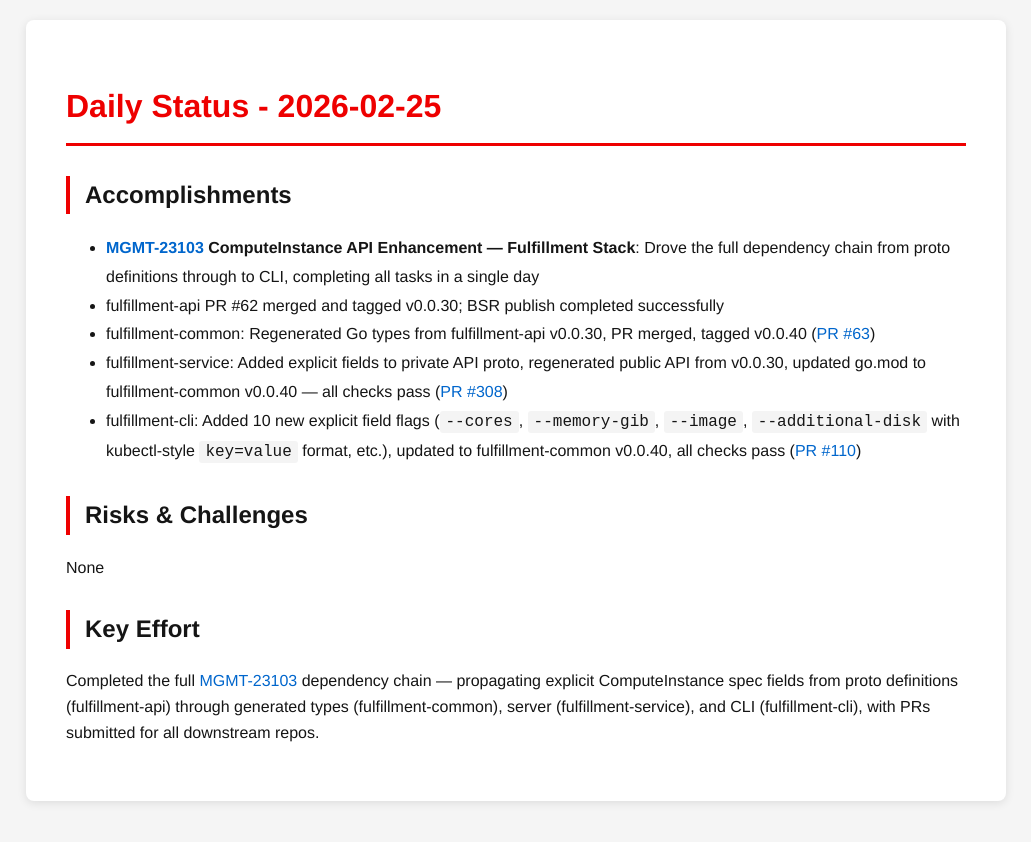
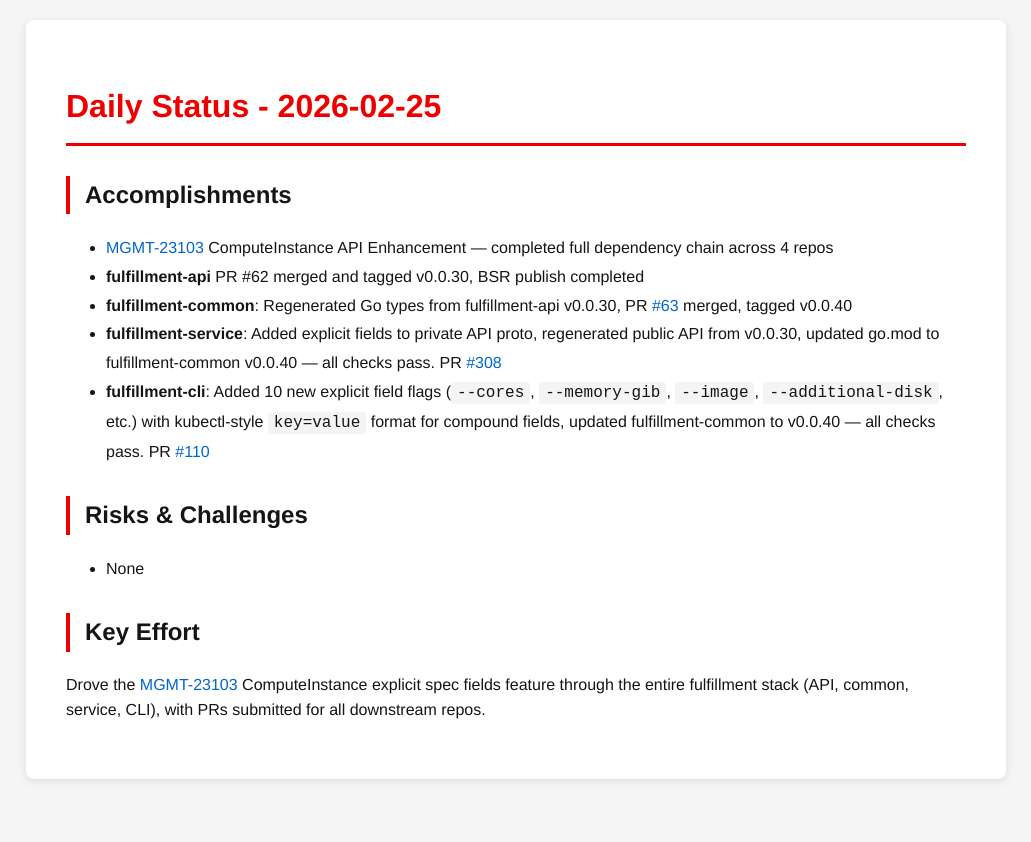
Before and after one commit to tzvatot/daily-status, a Jekyll site: the page built from 2026-02-25.md, in a window 1280 px wide. Shown: the top 842 px of the page, without its empty margins (124-1155 px from the left). Built offline with Jekyll 4.4.1, drawn with Linux system fonts in a browser that asks for light colours.

Commit message:
Daily status update - 2026-02-25

```diff
--- a/2026-02-25.md
+++ b/2026-02-25.md
@@ -8,16 +8,16 @@ date: 2026-02-25
 
 ## Accomplishments
 
-- **[MGMT-23103](https://issues.redhat.com/browse/MGMT-23103) ComputeInstance API Enhancement — Fulfillment Stack**: Drove the full dependency chain from proto definitions through to CLI, completing all tasks in a single day
-- fulfillment-api PR #62 merged and tagged v0.0.30; BSR publish completed successfully
-- fulfillment-common: Regenerated Go types from fulfillment-api v0.0.30, PR merged, tagged v0.0.40 ([PR #63](https://github.com/osac-project/fulfillment-common/pull/63))
-- fulfillment-service: Added explicit fields to private API proto, regenerated public API from v0.0.30, updated go.mod to fulfillment-common v0.0.40 — all checks pass ([PR #308](https://github.com/osac-project/fulfillment-service/pull/308))
-- fulfillment-cli: Added 10 new explicit field flags (`--cores`, `--memory-gib`, `--image`, `--additional-disk` with kubectl-style `key=value` format, etc.), updated to fulfillment-common v0.0.40, all checks pass ([PR #110](https://github.com/osac-project/fulfillment-cli/pull/110))
+- [MGMT-23103](https://issues.redhat.com/browse/MGMT-23103) ComputeInstance API Enhancement — completed full dependency chain across 4 repos
+- **fulfillment-api** PR #62 merged and tagged v0.0.30, BSR publish completed
+- **fulfillment-common**: Regenerated Go types from fulfillment-api v0.0.30, PR [#63](https://github.com/osac-project/fulfillment-common/pull/63) merged, tagged v0.0.40
+- **fulfillment-service**: Added explicit fields to private API proto, regenerated public API from v0.0.30, updated go.mod to fulfillment-common v0.0.40 — all checks pass. PR [#308](https://github.com/osac-project/fulfillment-service/pull/308)
+- **fulfillment-cli**: Added 10 new explicit field flags (`--cores`, `--memory-gib`, `--image`, `--additional-disk`, etc.) with kubectl-style `key=value` format for compound fields, updated fulfillment-common to v0.0.40 — all checks pass. PR [#110](https://github.com/osac-project/fulfillment-cli/pull/110)
 
 ## Risks & Challenges
 
-None
+- None
 
 ## Key Effort
 
-Completed the full [MGMT-23103](https://issues.redhat.com/browse/MGMT-23103) dependency chain — propagating explicit ComputeInstance spec fields from proto definitions (fulfillment-api) through generated types (fulfillment-common), server (fulfillment-service), and CLI (fulfillment-cli), with PRs submitted for all downstream repos.
+Drove the [MGMT-23103](https://issues.redhat.com/browse/MGMT-23103) ComputeInstance explicit spec fields feature through the entire fulfillment stack (API, common, service, CLI), with PRs submitted for all downstream repos.
```
